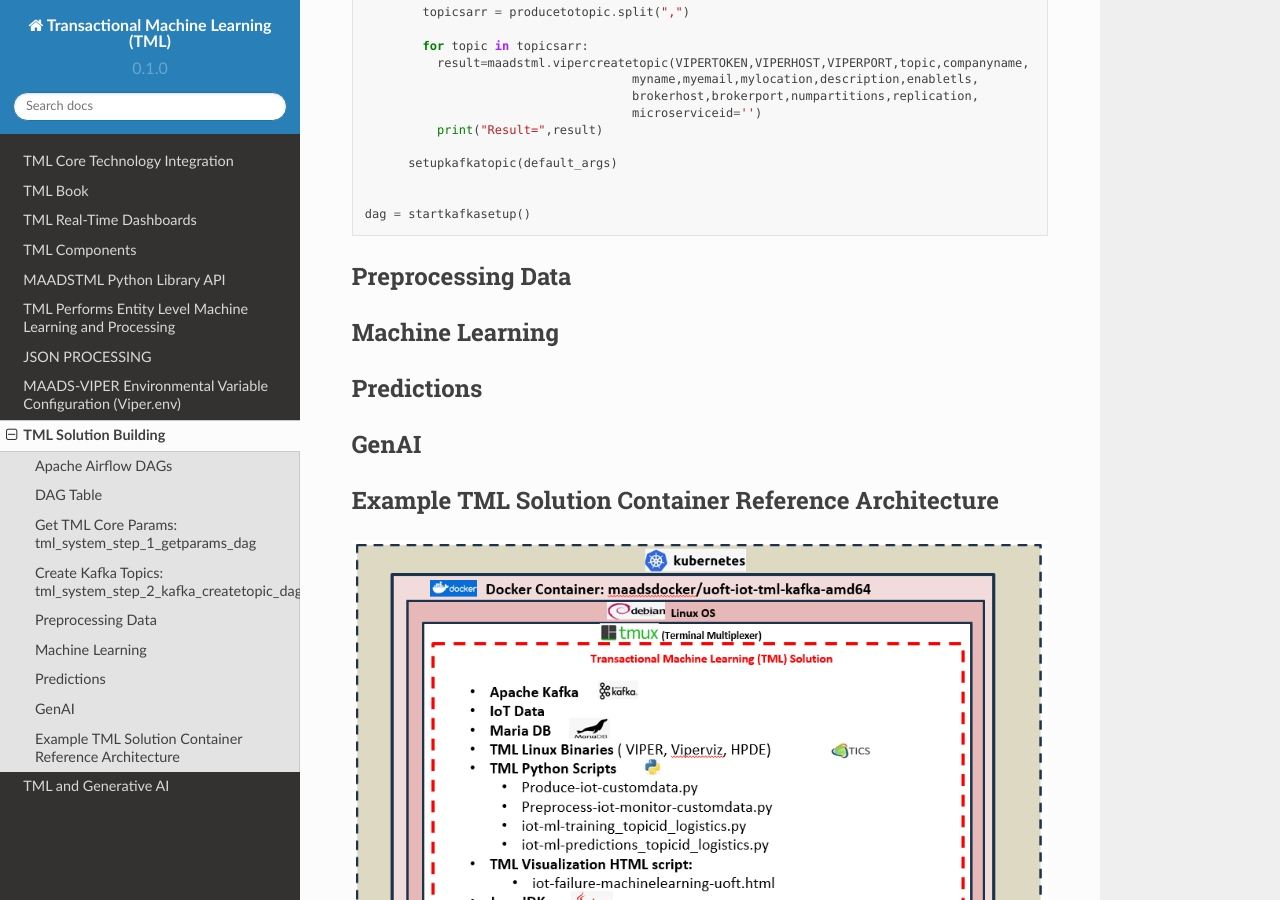
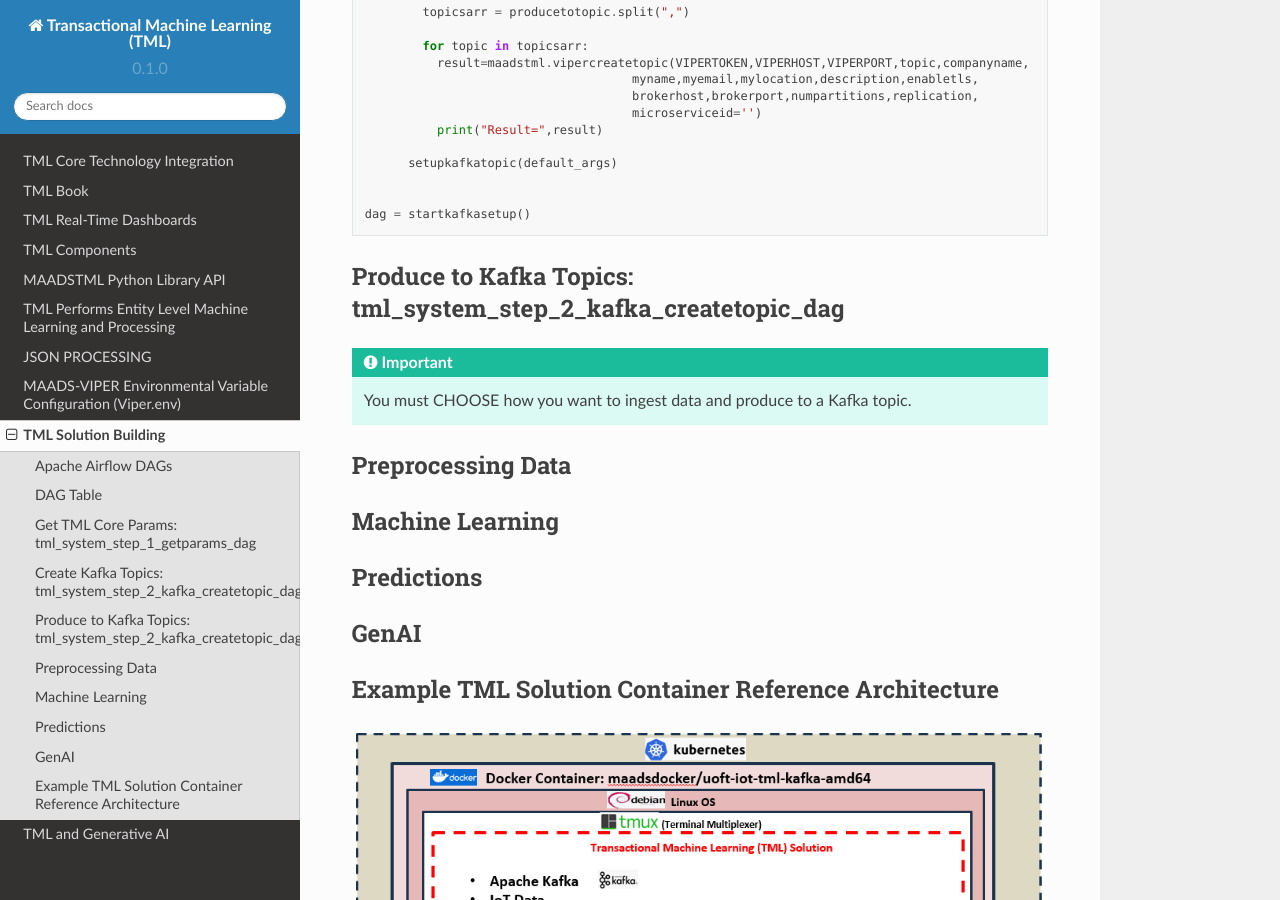
Before and after one commit to smaurice101/readthedocs, a Sphinx documentation site: the page built from docs/source/tmlbuilds.rst, in a window 1280 px wide and 900 px high, scrolled down 4404 px. Built offline with Sphinx 7.4.7 and the Read the Docs theme 2.0.0, drawn with Linux system fonts in a browser that asks for light colours.

Commit message:
Update tmlbuilds.rst

```diff
--- a/docs/source/tmlbuilds.rst
+++ b/docs/source/tmlbuilds.rst
@@ -237,7 +237,12 @@
    dag = startkafkasetup()
 
 
+Produce to Kafka Topics: tml_system_step_2_kafka_createtopic_dag
+-----------------
 
+.. important::
+
+   You must CHOOSE how you want to ingest data and produce to a Kafka topic.
 
 
 Preprocessing Data
```
